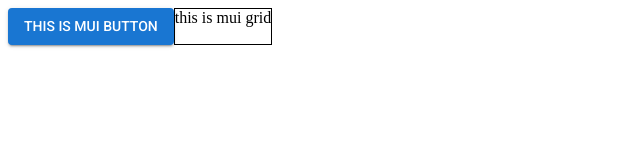
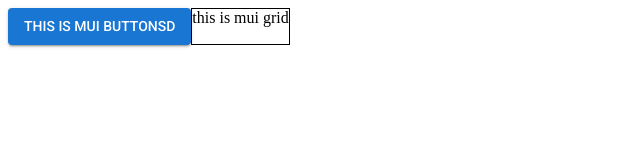
Before and after one commit to Dnyaneshwar150/mindprep-ai, a Next.js app: page / in a window 1280 px wide. Shown: the top 160 px of the page, without its empty margins (0-640 px from the left). Built offline with nearby package versions, Linux system fonts and the light colour scheme; what @mui/material-nextjs would draw is missing.

Commit message:
feat: create developement branch

```diff
--- a/src/app/page.tsx
+++ b/src/app/page.tsx
@@ -5,7 +5,7 @@
   return (
     <div>
       <Grid container sx={{gap:""}}>
-              <Button variant="contained">this is mui button</Button>
+              <Button variant="contained">this is mui buttonsd</Button>
         <Grid sx={{border:"1px solid black"}}>this is mui grid</Grid>
       </Grid>
 
```
